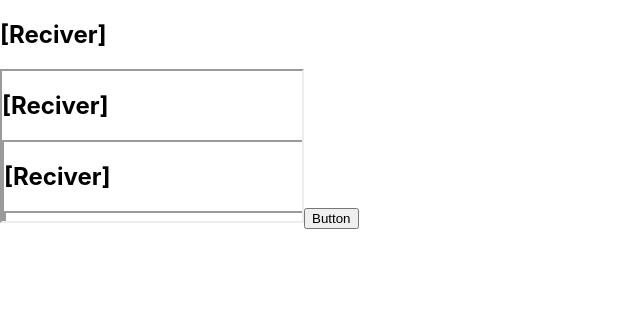
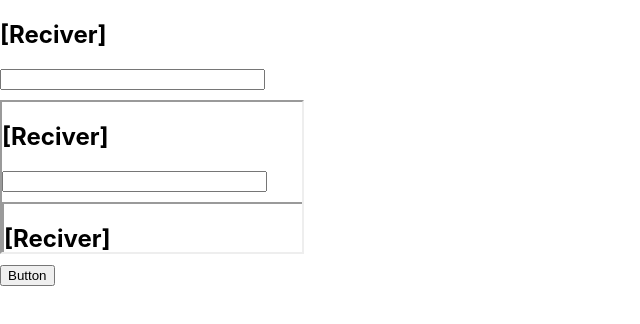
Before and after one commit to thezip/iFrame, a React app in the folder receiver/: page / in a window 1280 px wide. Shown: the whole page, without its empty margins (0-640 px from the left). Built offline with nearby package versions, Linux system fonts and the light colour scheme.

Commit message:
v.test.2

```diff
--- /dev/null
+++ b/receiver/src/components/App/App.css
@@ -0,0 +1,5 @@
+#textR, #f{
+	/*float: left;*/
+	display: block;
+	margin-bottom: 10px;
+}
--- a/receiver/src/components/App/App.js
+++ b/receiver/src/components/App/App.js
@@ -1,24 +1,24 @@
 import React, {Component} from 'react';
-
+import './App.css';
 export default class App extends Component{
 
   render() {
 
+    const test = () => {
 
-    const test = () => {
       document.getElementById('f').contentWindow.postMessage('', 'http://localhost:3006');
+      window.addEventListener('message', (e) => {
+
+        //alert(e.data['task']);
+        this.refs.tr.value = e.data['task'];
+
+      });
     }
-
-    window.addEventListener('message', (e) => {
-
-      console.log(e.data['task']);
-      // console.log(e.data);
-
-    });
 
     return (
       <div className="App">
         <h2>[Reciver]</h2>
+        <input id='textR' ref='tr' type='text' size='30'/>
         <iframe src="http://localhost:3006" id="f" frameBorder='1'></iframe>
         <button onClick={test}>Button</button>
       </div>
```
Also changed, not shown: sender/public/index.html (+0 -13 lines), sender/src/components/App/App.js (+19 -10 lines).
